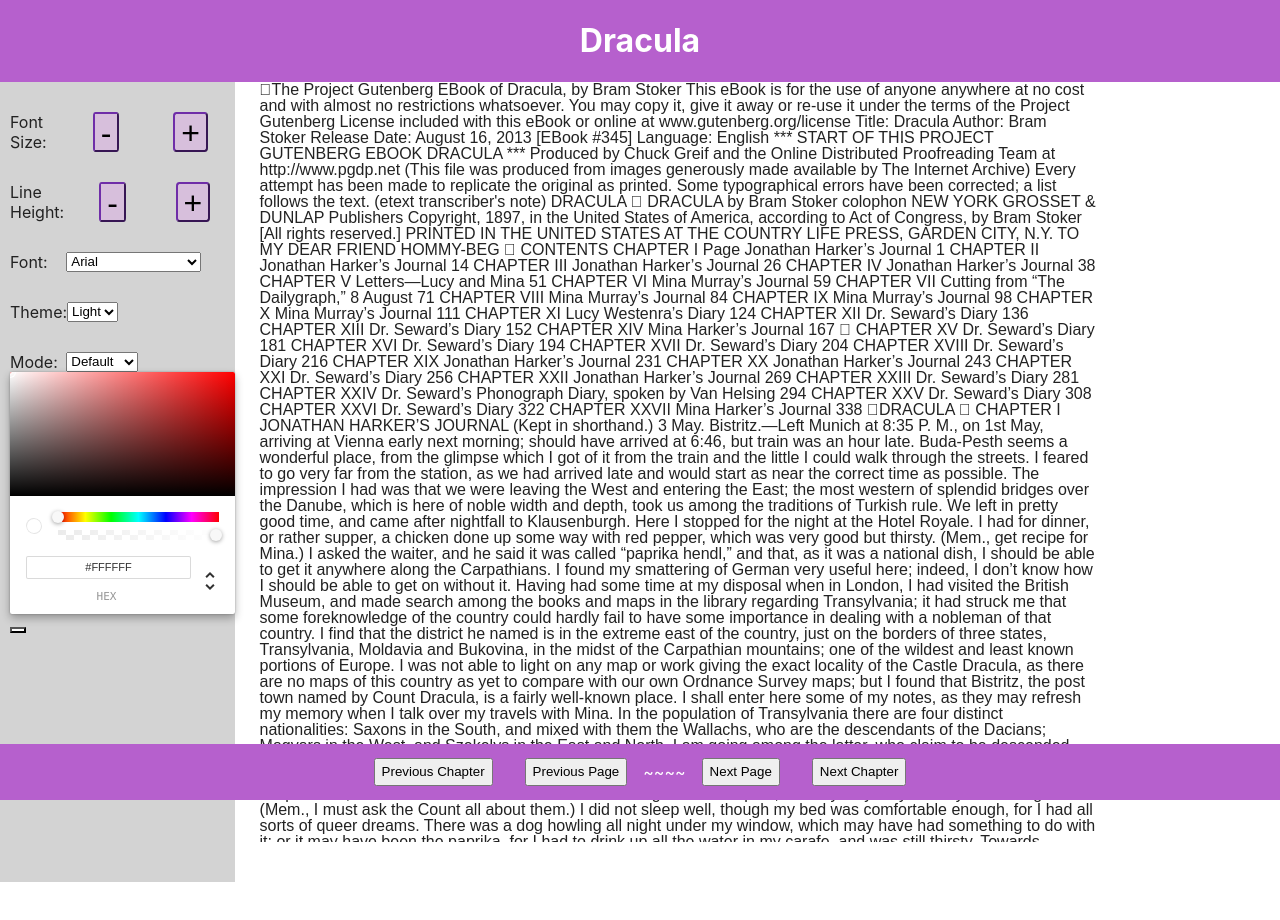
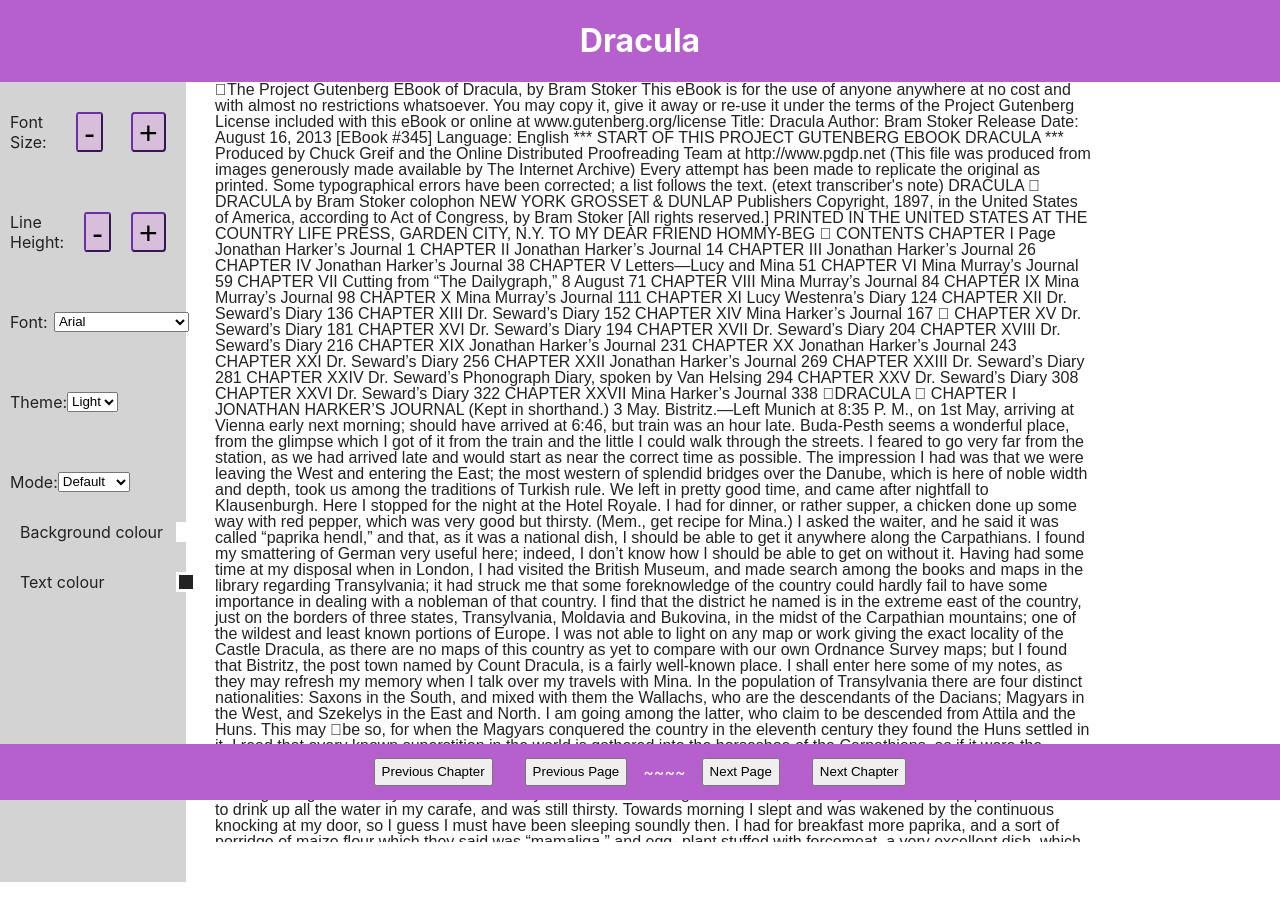
Before and after one commit to dajwilson/accessibility-dissertation, a React (Create React App) app: page / in a window 1280 px wide. Shown: the top 920 px of the page. Built offline with nearby package versions, Linux system fonts and the light colour scheme.

Commit message:
Add styling for changing bg colour ;2C(colour picker)

```diff
--- a/src/components/Toolbar/Toolbar.jsx
+++ b/src/components/Toolbar/Toolbar.jsx
@@ -13,6 +13,8 @@
   theme,
 }) => {
   const [displayColorPicker, setDisplayColorPicker] = useState(false);
+  const [displayBackgroundColorPicker, setDisplayBackgroundColorPicker] =
+    useState(false);
 
   const handleModeChange = (value) => {
     setFont(value.fontFamily);
@@ -29,11 +31,15 @@
     setTheme(newTheme);
   };
 
-  const handleClick = () => {
-    setDisplayColorPicker(!displayColorPicker);
+  const handleBackgroundClick = () => {
+    setDisplayBackgroundColorPicker(!displayBackgroundColorPicker);
+    setDisplayColorPicker(false);
   };
 
-  const handleClose = () => {};
+  const handleTextClick = () => {
+    setDisplayColorPicker(!displayColorPicker);
+    setDisplayBackgroundColorPicker(false);
+  };
 
   return (
     <s.Wrapper>
@@ -121,24 +127,30 @@
           </select>
         </s.SelectContainer>
       </s.SelectorLabelContainer>
+      <s.ButtonWrapper>
+        <label>Background colour</label>
+        <s.BackgroundColourButton onClick={handleBackgroundClick} />
+      </s.ButtonWrapper>
+      <s.ButtonWrapper>
+        <label>Text colour</label>
+        <s.ColourButton onClick={handleTextClick} />
+      </s.ButtonWrapper>
+      {displayBackgroundColorPicker ? (
+        <s.ColourPickerWrapper>
           <ChromePicker
             color={theme.background}
             onChange={(e) => handleColourChange({ background: e.hex })}
           />
-      <div>
-        <s.colourButton onClick={handleClick}>
-          <div />
-        </s.colourButton>
+        </s.ColourPickerWrapper>
+      ) : null}
       {displayColorPicker ? (
-          <div>
-            <div onClick={handleClose} />
+        <s.ColourPickerWrapper>
           <ChromePicker
             color={theme.color}
             onChange={(e) => handleColourChange({ color: e.hex })}
           />
-          </div>
+        </s.ColourPickerWrapper>
       ) : null}
-      </div>
     </s.Wrapper>
   );
 };
--- a/src/components/Toolbar/Toolbar.styles.js
+++ b/src/components/Toolbar/Toolbar.styles.js
@@ -8,14 +8,16 @@
   flex-direction: column;
   padding-left: 10px;
   background-color: lightgrey;
-  width: 25%;
+  width: fit-content;
+  gap: 30px;
 `;
 
 const ButtonWrapper = styled.div`
   display: flex;
   flex-direction: row;
-  justify-content: space-around;
+  justify-content: space-between;
   width: 100%;
+  padding: 0px 10px;
 `;
 
 const SelectorLabelContainer = styled.div`
@@ -42,8 +44,22 @@
   width: 75%;
 `;
 
-const colourButton = styled.button`
+const ColourButton = styled.button`
+  background-color: ${(props) => props.theme.color};
+  height: 20px;
+  width: 20px;
+  border: 3px solid white;
+`;
+
+const BackgroundColourButton = styled.button`
   background-color: ${(props) => props.theme.background};
+  height: 20px;
+  width: 20px;
+  border: 3px solid white;
+`;
+
+const ColourPickerWrapper = styled.div`
+  width: 25%;
 `;
 
 const s = {
@@ -53,7 +69,9 @@
   LabelText,
   SelectorLabelContainer,
   SelectContainer,
-  colourButton,
+  ColourButton,
+  BackgroundColourButton,
+  ColourPickerWrapper,
 };
 
 export default s;
```
Lines whose indentation alone changed are shown as unchanged.
